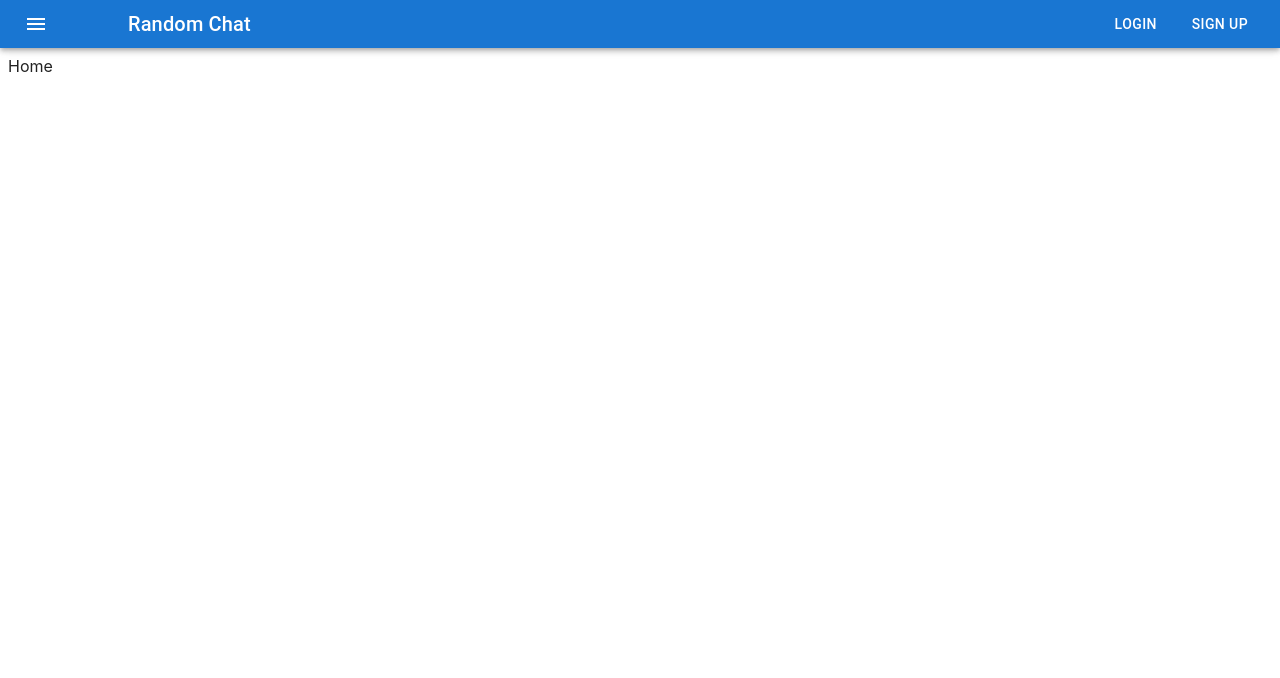
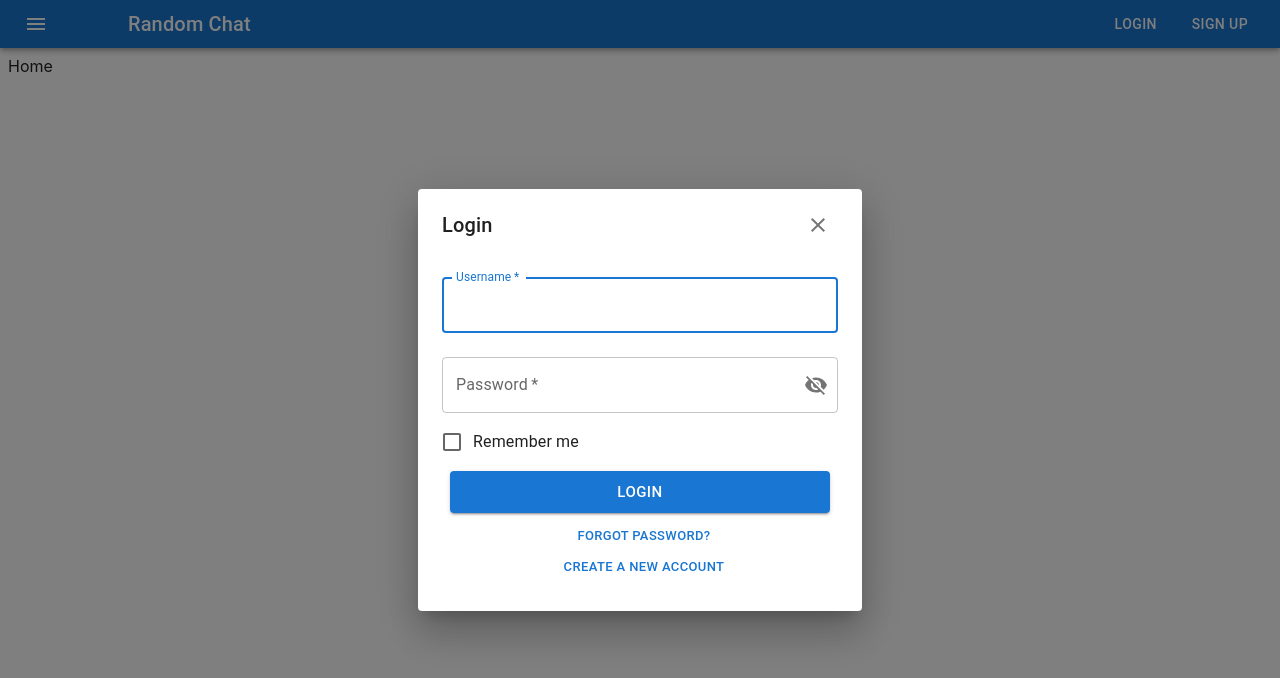
Before and after one commit to jatinag22/random-chat, a React (Create React App) app in the folder frontend/: page / in a window 1280 px wide. Both pictures are taken after a click on the button "LOGIN". Shown: the top 678 px of the page. Built offline with nearby package versions, Linux system fonts and the light colour scheme.

Commit message:
feature: add login modal

```diff
--- a/frontend/src/App.tsx
+++ b/frontend/src/App.tsx
@@ -9,6 +9,10 @@ import AppRoutes from './routes/AppRoutes';
 const getDesignTokens = (mode: PaletteMode) => ({
   palette: {
     mode,
+  },
+  zIndex: {
+    appBar: 1200,
+    drawer: 1100,
   },
 });
 
--- /dev/null
+++ b/frontend/src/components/Login/index.tsx
@@ -0,0 +1,171 @@
+import {
+  Close as CloseIcon,
+  Visibility as VisibilityIcon,
+  VisibilityOff as VisibilityOffIcon,
+} from '@mui/icons-material';
+import {
+  Button, Checkbox, TextField, FormControlLabel, IconButton, InputAdornment,
+  Dialog, DialogActions, DialogContent, DialogTitle,
+  useMediaQuery, useTheme,
+} from '@mui/material';
+import { Box } from '@mui/system';
+import { ChangeEvent, useCallback, useState } from 'react';
+
+type LoginProps = {
+  open: boolean,
+  handleClose: () => void,
+};
+
+const initialFormState = {
+  username: '',
+  password: '',
+  rememberMe: false,
+  showPassword: false,
+  forgotPassword: false,
+  type: 'login',
+};
+
+const Login = ({ open, handleClose }: LoginProps) => {
+  const [form, setForm] = useState(initialFormState);
+  const theme = useTheme();
+  const isExtraSmallWidth = useMediaQuery(theme.breakpoints.down('sm'));
+
+  const onChangeForm = useCallback((e: ChangeEvent<HTMLInputElement>) => {
+    setForm((current) => ({
+      ...current,
+      [e.target.name]: e.target.type === 'checkbox' ? e.target.checked : e.target.value,
+    }));
+  }, []);
+
+  const togglePasswordVisibility = useCallback(() => {
+    setForm((current) => ({
+      ...current,
+      showPassword: !current.showPassword,
+    }));
+  }, []);
+
+  const toggleForgotPassword = useCallback(() => {
+    setForm((current) => ({
+      ...current,
+      forgotPassword: !current.forgotPassword,
+    }));
+  }, []);
+
+  const onSubmitForm = useCallback((e: ChangeEvent<HTMLInputElement>) => {
+    e.preventDefault();
+  }, []);
+
+  const onCloseModal = useCallback(() => {
+    setForm(initialFormState);
+    handleClose();
+  }, []);
+
+  return (
+    <Dialog
+      fullScreen={isExtraSmallWidth}
+      open={open}
+      onClose={onCloseModal}
+      aria-labelledby="login"
+      maxWidth="xs"
+      fullWidth
+    >
+
+      <DialogTitle>
+        <Box display="flex" justifyContent="space-between" alignItems="center">
+          {form.forgotPassword ? 'Reset Password' : 'Login'}
+          <IconButton
+            aria-label="close modal"
+            onClick={onCloseModal}
+          >
+            <CloseIcon />
+          </IconButton>
+        </Box>
+      </DialogTitle>
+
+      <DialogContent>
+        <Box
+          component="form"
+          onSubmit={onSubmitForm}
+        >
+          <TextField
+            required
+            fullWidth
+            autoFocus
+            margin="normal"
+            name="username"
+            label="Username"
+            placeholder="Username"
+            autoComplete="username"
+            value={form.username}
+            onChange={onChangeForm}
+          />
+          <TextField
+            required
+            fullWidth
+            margin="normal"
+            name="password"
+            type={form.showPassword ? 'text' : 'password'}
+            label="Password"
+            placeholder="Password"
+            value={form.password}
+            onChange={onChangeForm}
+            sx={form.forgotPassword ? { display: 'none' } : undefined}
+            hidden={form.forgotPassword}
+            InputProps={{
+              endAdornment: (
+                <InputAdornment position="end">
+                  <IconButton
+                    aria-label="toggle password visibility"
+                    edge="end"
+                    onClick={togglePasswordVisibility}
+                  >
+                    {form.showPassword ? <VisibilityIcon /> : <VisibilityOffIcon />}
+                  </IconButton>
+                </InputAdornment>
+              ),
+            }}
+          />
+          <FormControlLabel
+            label="Remember me"
+            control={(
+              <Checkbox
+                color="primary"
+                name="rememberMe"
+                checked={form.rememberMe}
+                onChange={onChangeForm}
+              />
+            )}
+            sx={form.forgotPassword ? { display: 'none' } : undefined}
+          />
+          <DialogActions sx={{ flexDirection: 'column' }}>
+            <Button
+              type="submit"
+              fullWidth
+              size="large"
+              variant="contained"
+              sx={{ marginBottom: theme.spacing(1) }}
+            >
+              {form.forgotPassword ? 'Reset Password' : 'Login'}
+            </Button>
+            <Button
+              fullWidth
+              size="small"
+              onClick={toggleForgotPassword}
+            >
+              {form.forgotPassword ? 'Back to Login' : 'Forgot Password?'}
+            </Button>
+            <Button
+              fullWidth
+              size="small"
+            >
+              Create a New Account
+            </Button>
+          </DialogActions>
+        </Box>
+      </DialogContent>
+
+    </Dialog>
+  );
+};
+
+export default Login;
--- a/frontend/src/components/NavBar/TopBar.tsx
+++ b/frontend/src/components/NavBar/TopBar.tsx
@@ -7,15 +7,16 @@ import { Menu as MenuIcon, AccountCircle as UserIcon, ArrowBack as BackIcon } fr
 type TopBarProps = {
   isDrawerOpen: boolean,
   toggleDrawer: (open?: string) => void,
+  handleOpenLoginModal: () => void,
 };
 
-const TopBar = ({ isDrawerOpen, toggleDrawer }: TopBarProps) => {
+const TopBar = ({ isDrawerOpen, toggleDrawer, handleOpenLoginModal }: TopBarProps) => {
   const theme = useTheme();
   const isExtraSmallWidth = useMediaQuery(theme.breakpoints.down('sm'));
 
   return (
     <Box sx={{ flexGrow: 1 }}>
-      <AppBar position="fixed" sx={{ zIndex: 999999 }}>
+      <AppBar position="fixed">
         <Toolbar variant="dense">
           <Grid container alignItems="center" spacing={2}>
             <Grid item xs={2} sm={1}>
@@ -45,10 +46,10 @@ const TopBar = ({ isDrawerOpen, toggleDrawer }: TopBarProps) => {
               sx={{ display: { xs: 'none', sm: 'flex' } }}
             >
               <Grid item>
-                <Button color="inherit">Login</Button>
+                <Button color="inherit" onClick={handleOpenLoginModal}>Login</Button>
               </Grid>
               <Grid item>
-                <Button color="inherit">Sign Up</Button>
+                <Button color="inherit" onClick={handleOpenLoginModal}>Sign Up</Button>
               </Grid>
             </Grid>
             <Grid item xs={2} sx={{ display: { xs: 'flex', sm: 'none' } }}>
@@ -57,6 +58,7 @@ const TopBar = ({ isDrawerOpen, toggleDrawer }: TopBarProps) => {
                 edge="end"
                 color="inherit"
                 aria-label="user"
+                onClick={handleOpenLoginModal}
               >
                 <UserIcon />
               </IconButton>
--- a/frontend/src/components/NavBar/index.tsx
+++ b/frontend/src/components/NavBar/index.tsx
@@ -1,12 +1,22 @@
-import { useCallback } from 'react';
+import { useCallback, useState } from 'react';
 import { useAppDispatch, useAppSelector } from '../../redux/hooks';
 import { toggleMenuDrawer } from '../../redux/reducers/actions';
+import Login from '../Login';
 import MenuDrawer from './MenuDrawer';
 import TopBar from './TopBar';
 
 const NavBar = () => {
+  const [isLoginModalOpen, setIsLoginModalOpen] = useState(false);
   const { isMenuDrawerOpen } = useAppSelector((state) => state.app);
   const dispatch = useAppDispatch();
+
+  const onOpenLoginModal = useCallback(() => {
+    setIsLoginModalOpen(true);
+  }, []);
+
+  const onCloseLoginModal = useCallback(() => {
+    setIsLoginModalOpen(false);
+  }, []);
 
   const toggleDrawer = useCallback((open) => {
     dispatch(toggleMenuDrawer({
@@ -19,12 +29,17 @@ const NavBar = () => {
       <TopBar
         isDrawerOpen={isMenuDrawerOpen}
         toggleDrawer={toggleDrawer}
+        handleOpenLoginModal={onOpenLoginModal}
       />
       <MenuDrawer
         open={isMenuDrawerOpen}
         onClose={() => toggleDrawer(false)}
         onOpen={() => toggleDrawer(true)}
       />
+      <Login
+        open={isLoginModalOpen}
+        handleClose={onCloseLoginModal}
+      />
     </>
   );
 };
```
Also changed, not shown: frontend/.eslintrc.json.
